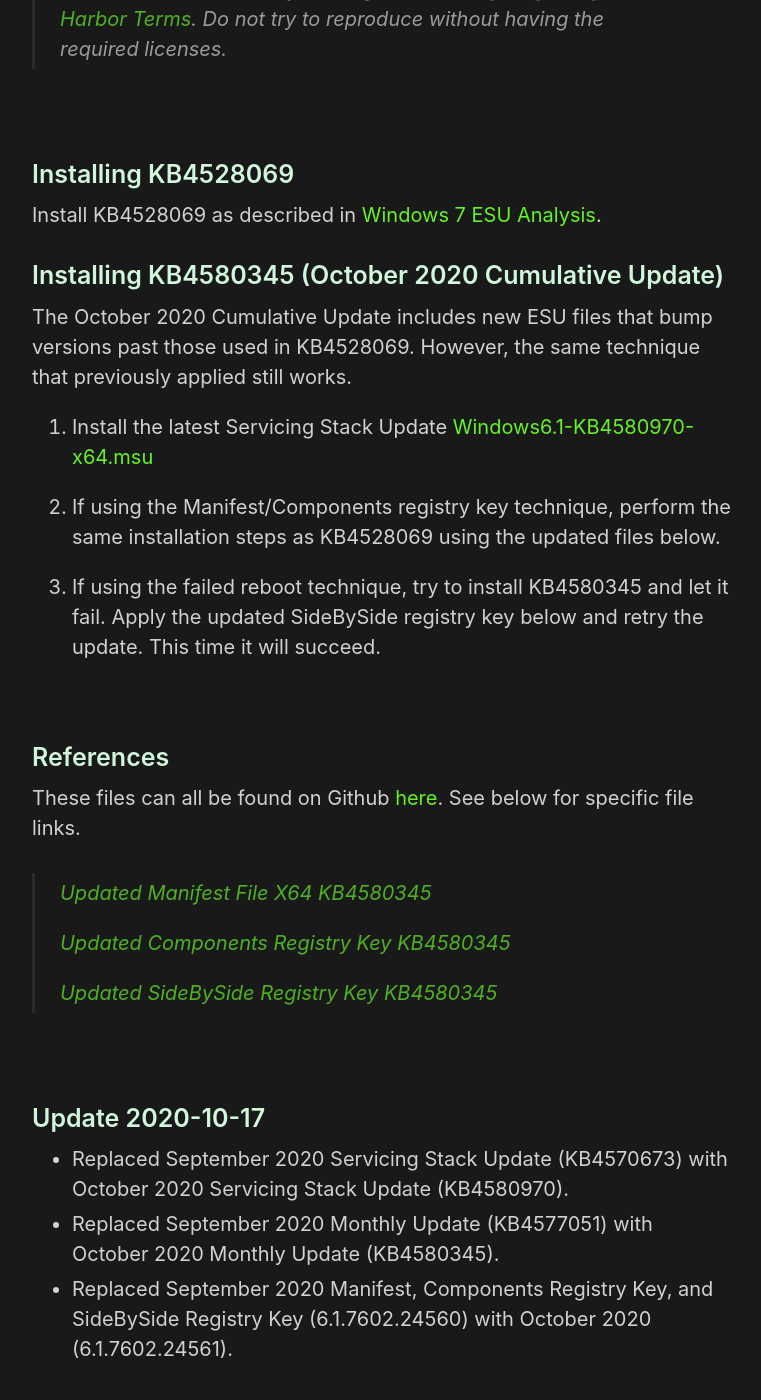
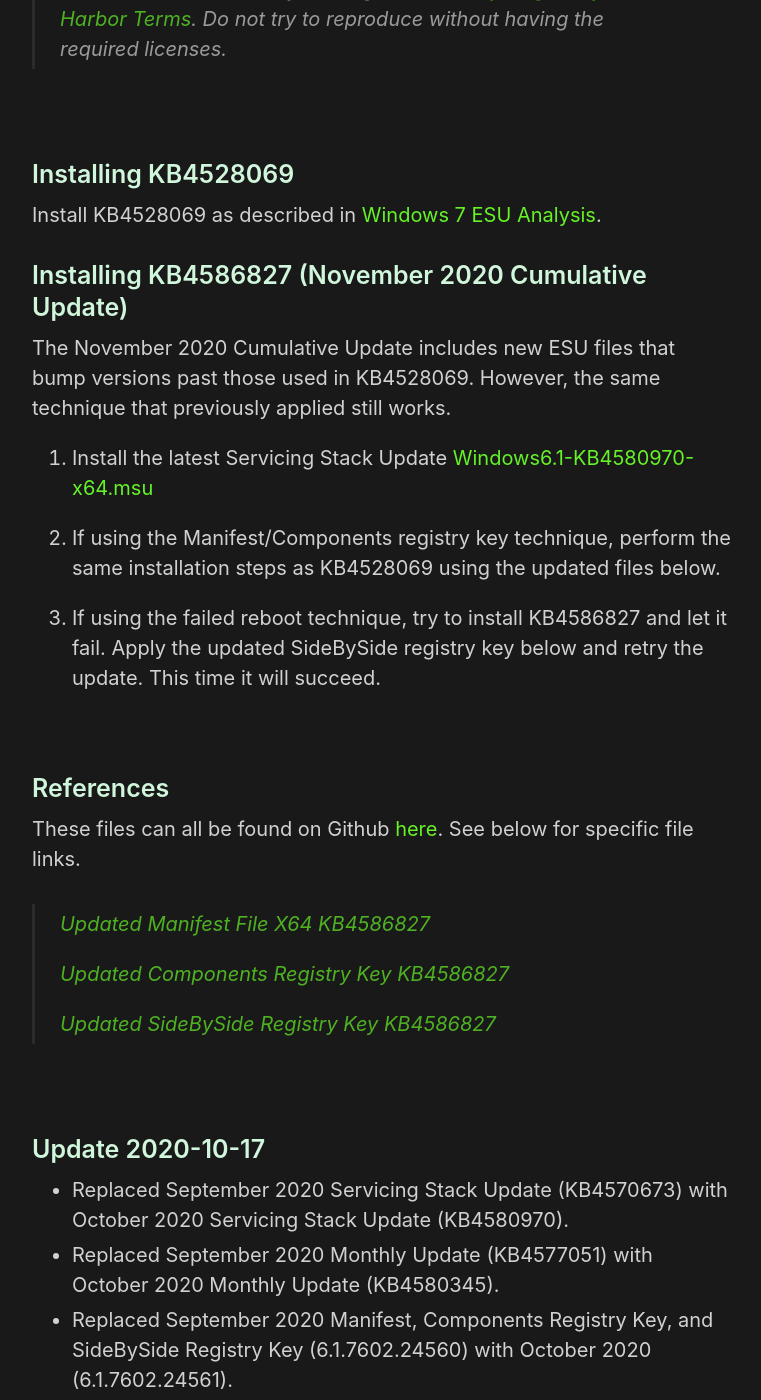
Before and after one commit to HackAndPwn/HackAndPwn.github.io, a Jekyll site: the page built from _posts/2020-09-12-windows-7-esu-analysis-updates.md, in a window 1280 px wide and 1400 px high, scrolled down 731 px. Shown: the whole window, without its empty margins (258-1019 px from the left). Built offline with Jekyll 4.4.1, drawn with Linux system fonts in a browser that asks for light colours; some of the changed text lies outside the part shown.

Commit message:
November 2020 Updates

```diff
--- a/_posts/2020-09-12-windows-7-esu-analysis-updates.md
+++ b/_posts/2020-09-12-windows-7-esu-analysis-updates.md
@@ -19,15 +19,15 @@
 
 Install KB4528069 as described in [Windows 7 ESU Analysis](https://hackandpwn.com/windows-7-esu-analysis).
 
-### Installing KB4580345 (October 2020 Cumulative Update)
+### Installing KB4586827 (November 2020 Cumulative Update)
 
-The October 2020 Cumulative Update includes new ESU files that bump versions past those used in KB4528069.  However, the same technique that previously applied still works.
+The November 2020 Cumulative Update includes new ESU files that bump versions past those used in KB4528069.  However, the same technique that previously applied still works.
 
 1. Install the latest Servicing Stack Update [Windows6.1-KB4580970-x64.msu](https://github.com/HackAndPwn/Windows-7-Patching/raw/master/06_ESU_Updates/01_Windows6.1-KB4580970-x64.msu)
 
 2. If using the Manifest/Components registry key technique, perform the same installation steps as KB4528069 using the updated files below.
 
-3. If using the failed reboot technique, try to install KB4580345 and let it fail.  Apply the updated SideBySide registry key below and retry the update.  This time it will succeed.
+3. If using the failed reboot technique, try to install KB4586827 and let it fail.  Apply the updated SideBySide registry key below and retry the update.  This time it will succeed.
 
 <br>
 
@@ -35,11 +35,11 @@
 
 These files can all be found on Github [here](https://github.com/HackAndPwn/Windows-7-ESU-Analysis).  See below for specific file links.
 
-> [Updated Manifest File X64 KB4580345](https://github.com/HackAndPwn/Windows-7-ESU-Analysis/raw/master/2020_10/amd64_microsoft-windows-s..edsecurityupdatesai_31bf3856ad364e35_6.1.7602.24561_none_c8a87e84364f3eae.manifest)
+> [Updated Manifest File X64 KB4586827](https://github.com/HackAndPwn/Windows-7-ESU-Analysis/raw/master/2020_11/amd64_microsoft-windows-s..edsecurityupdatesai_31bf3856ad364e35_6.1.7602.24562_none_c8a87e84364f3eae.manifest)
 >
-> [Updated Components Registry Key KB4580345](https://github.com/HackAndPwn/Windows-7-ESU-Analysis/raw/master/2020_10/ComponentsRegistryKey.reg)
+> [Updated Components Registry Key KB4586827](https://github.com/HackAndPwn/Windows-7-ESU-Analysis/raw/master/2020_11/ComponentsRegistryKey.reg)
 >
-> [Updated SideBySide Registry Key KB4580345](https://github.com/HackAndPwn/Windows-7-ESU-Analysis/raw/master/2020_10/SideBySideRegistryKey.reg)
+> [Updated SideBySide Registry Key KB4586827](https://github.com/HackAndPwn/Windows-7-ESU-Analysis/raw/master/2020_11/SideBySideRegistryKey.reg)
 
 <br>
 
@@ -47,3 +47,7 @@
 * Replaced September 2020 Servicing Stack Update (KB4570673) with October 2020 Servicing Stack Update (KB4580970).
 * Replaced September 2020 Monthly Update (KB4577051) with October 2020 Monthly Update (KB4580345).
 * Replaced September 2020 Manifest, Components Registry Key, and SideBySide Registry Key (6.1.7602.24560) with October 2020 (6.1.7602.24561).
+
+### Update 2020-11-22
+* Replaced October 2020 Monthly Update (KB4580345) with November 2020 Monthly Update (KB4586827).
+* Replaced October 2020 Manifest, Components Registry Key, and SideBySide Registry Key (6.1.7602.24561) with November 2020 (6.1.7602.24562).
```
Also changed, not shown: other parts of _posts/2020-09-12-windows-7-esu-analysis-updates.md (+1 -1 lines), _posts/2020-05-23-windows-7-esu-patching.md (+15 -7 lines).
